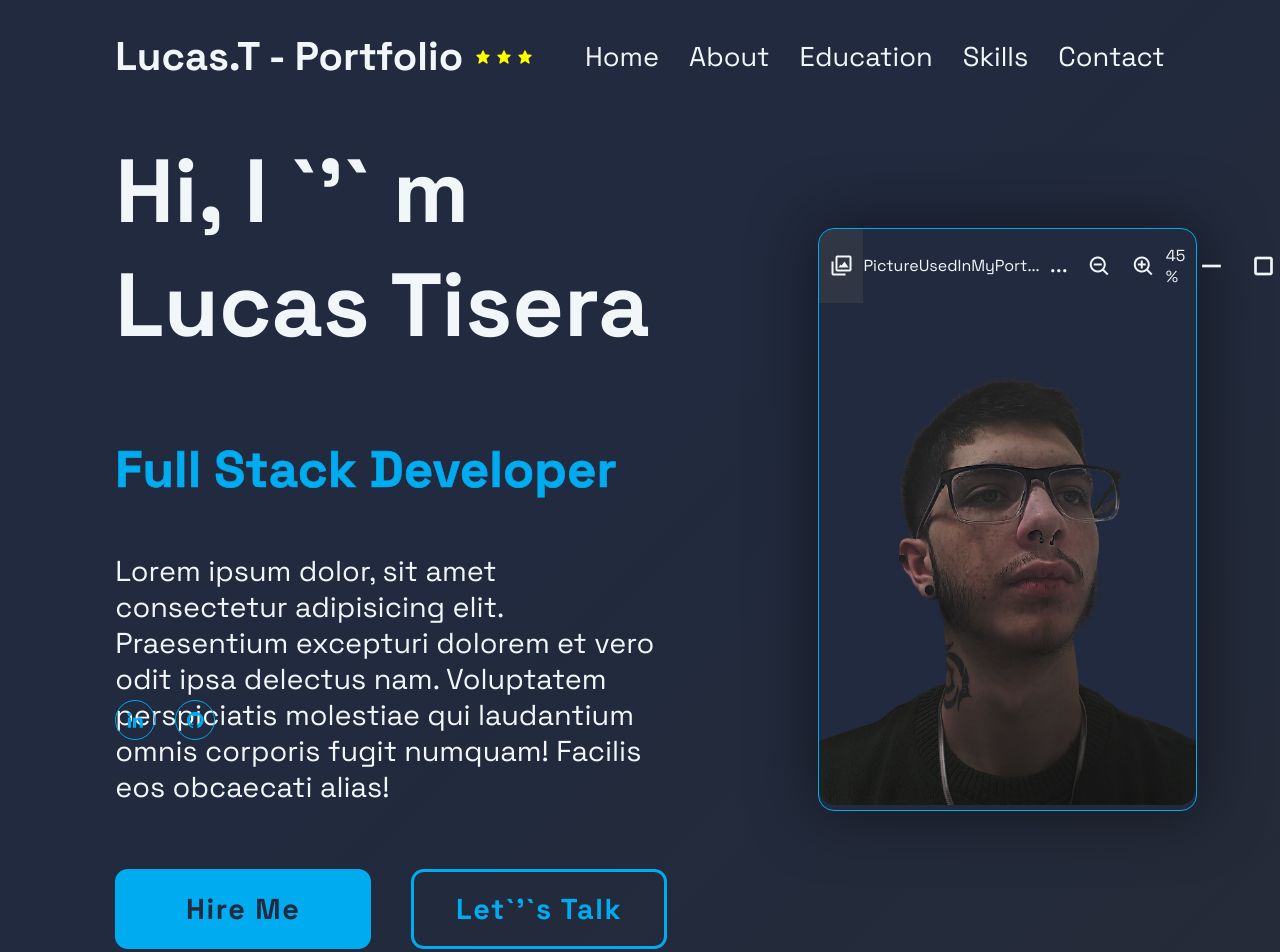
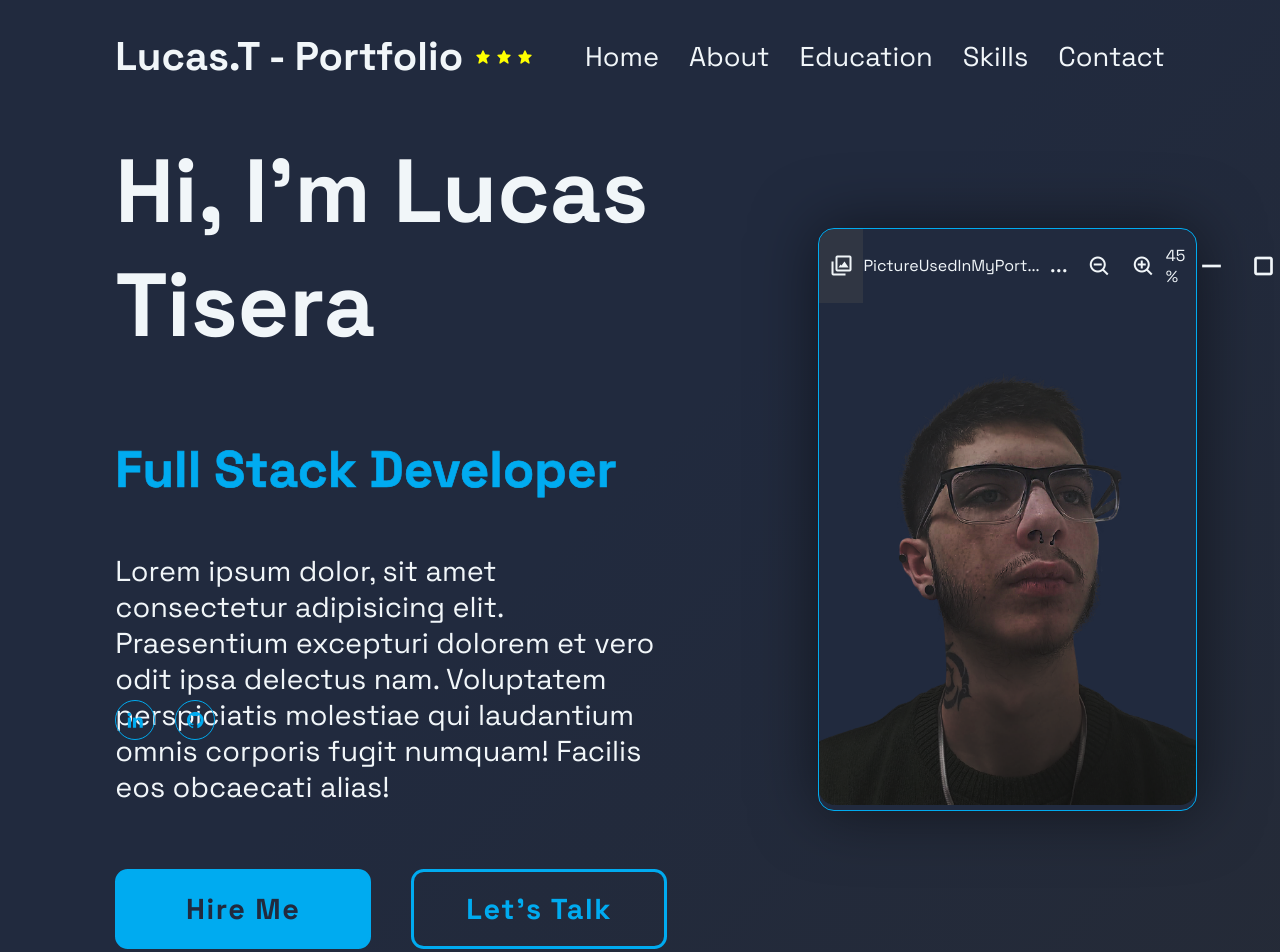
Before and after one commit to Lucas-Tisera/portfolio-next, a Next.js app: page / in a window 1280 px wide. Shown: the part 20-972 px from the top of the page. Built offline with nearby package versions, Linux system fonts and the light colour scheme.

Commit message:
Fix - apos

```diff
--- a/app/page.jsx
+++ b/app/page.jsx
@@ -11,14 +11,14 @@ export default function HomePage () {
     <section className={styles.home}>
       <div className={styles.contentContainer}>
         <div className={styles.homeContent}>
-          <h1>Hi, I `&apos;` m <span>Lucas Tisera</span></h1>
+          <h1>Hi, I&apos;m <span>Lucas Tisera</span></h1>
           <div className={styles.textAnimate}>
             <h3>Full Stack Developer</h3>
           </div>
           <p>Lorem ipsum dolor, sit amet consectetur adipisicing elit. Praesentium excepturi dolorem et vero odit ipsa delectus nam. Voluptatem perspiciatis molestiae qui laudantium omnis corporis fugit numquam! Facilis eos obcaecati alias!</p>
           <div className={styles.btnContainer}>
             <a href="#" className={styles.btn}>Hire Me</a>
-            <a href="#" className={styles.btn}>Let`&apos;`s Talk</a>
+            <a href="#" className={styles.btn}>Let&apos;s Talk</a>
           </div>
             <RedesLink/>
         </div>
```
